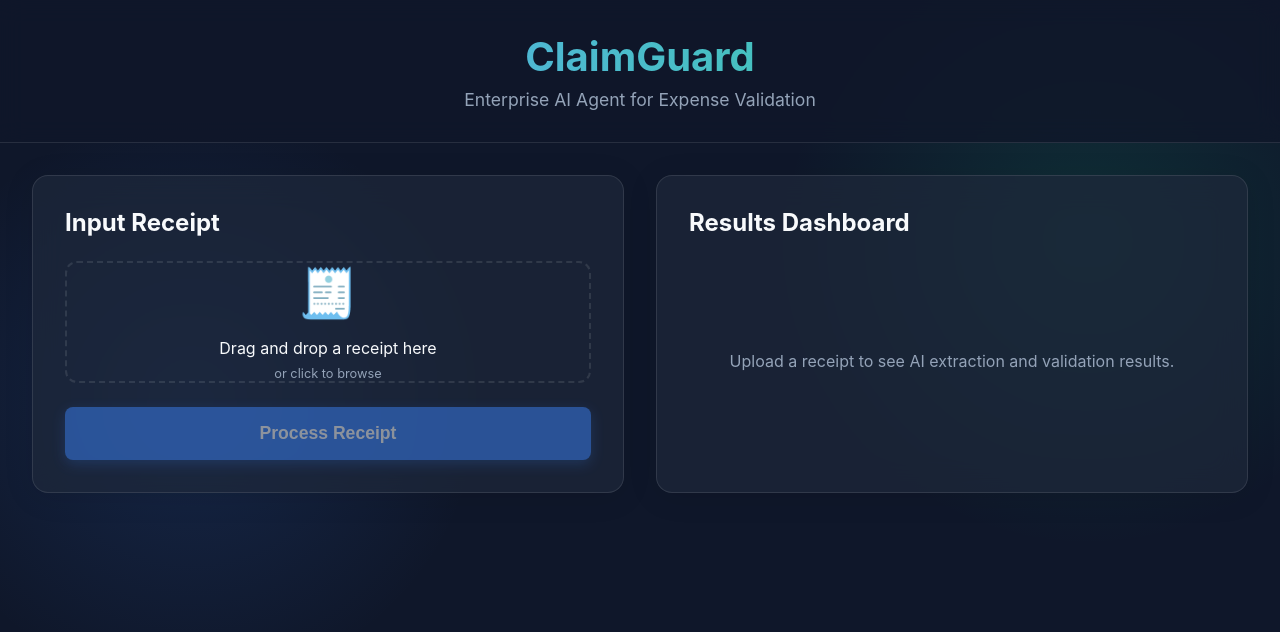
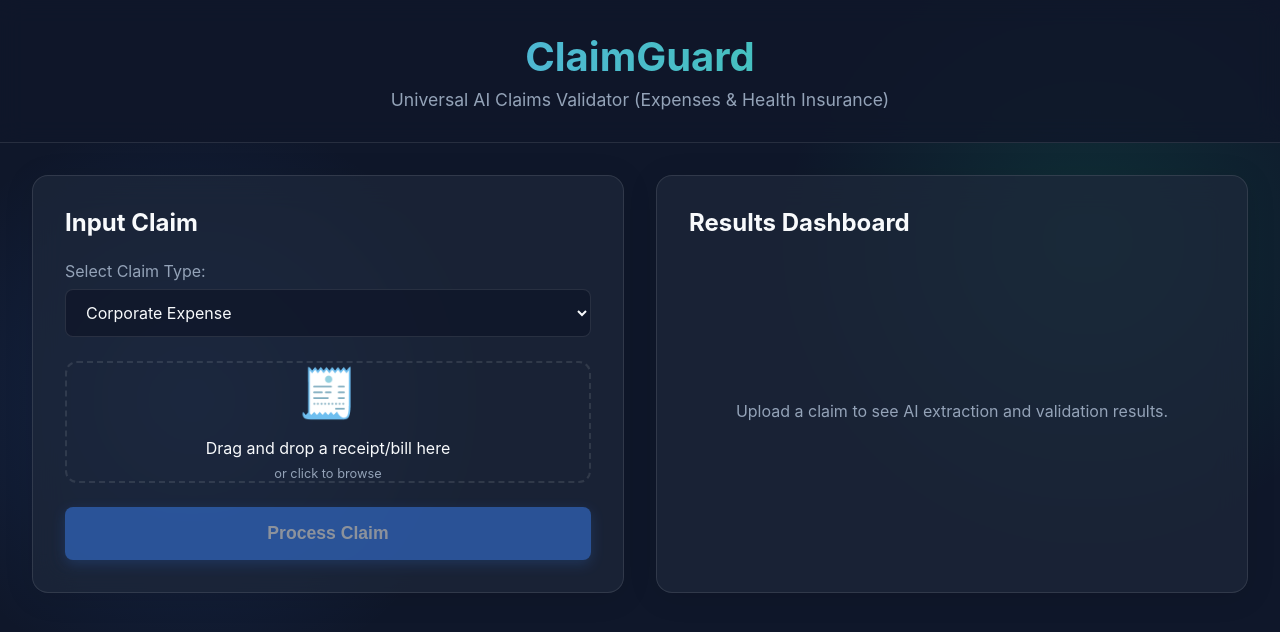
Before and after one commit to shadowlink12621/hackday-2026, a React app in the folder frontend/: page / in a window 1280 px wide. Shown: the top 632 px of the page. Built offline with nearby package versions, Linux system fonts and the light colour scheme; the HTML template or start-up script is replaced by a standard one.

Commit message:
feat: add domain select and dual mock data

```diff
--- a/frontend/src/App.jsx
+++ b/frontend/src/App.jsx
@@ -4,6 +4,7 @@ import './index.css';
 
 function App() {
   const [file, setFile] = useState(null);
+  const [domainMode, setDomainMode] = useState('expense');
   const [previewUrl, setPreviewUrl] = useState(null);
   const [loading, setLoading] = useState(false);
   const [result, setResult] = useState(null);
@@ -49,7 +50,7 @@ function App() {
     setError(null);
 
     try {
-      const data = await processDocument(file);
+      const data = await processDocument(file, domainMode);
       setResult(data);
     } catch (err) {
       setError(err.message || 'Failed to connect to the backend.');
@@ -62,15 +63,15 @@ function App() {
     if (!result || !result.perception.structured_data.items) return;
     const items = result.perception.structured_data.items;
 
-    const header = ['Description', 'Amount'];
-    const rows = items.map(item => [`"${item.description}"`, item.amount]);
+    const header = ['Description', 'Category', 'Amount'];
+    const rows = items.map(item => [`"${item.description}"`, `"${item.category || ''}"`, item.amount]);
     const csvContent = [header, ...rows].map(e => e.join(",")).join("\n");
 
     const blob = new Blob([csvContent], { type: 'text/csv;charset=utf-8;' });
     const url = URL.createObjectURL(blob);
     const link = document.createElement("a");
     link.setAttribute("href", url);
-    link.setAttribute("download", "receipt_items.csv");
+    link.setAttribute("download", "claim_items.csv");
     link.style.visibility = 'hidden';
     document.body.appendChild(link);
     link.click();
@@ -81,13 +82,25 @@ function App() {
     <>
       <header>
         <h1>ClaimGuard</h1>
-        <p>Enterprise AI Agent for Expense Validation</p>
+        <p>Universal AI Claims Validator (Expenses & Health Insurance)</p>
       </header>
 
       <main className="container">
         {/* Left Panel: Input */}
         <section className="panel">
-          <h2>Input Receipt</h2>
+          <h2>Input Claim</h2>
+
+          <div style={{ marginBottom: '1.5rem' }}>
+            <label className="data-label" style={{ display: 'block', marginBottom: '0.5rem' }}>Select Claim Type:</label>
+            <select
+              value={domainMode}
+              onChange={(e) => setDomainMode(e.target.value)}
+              className="domain-select"
+            >
+              <option value="expense">Corporate Expense</option>
+              <option value="health_insurance">Health Insurance (Medical Bill)</option>
+            </select>
+          </div>
 
           <div
             className="upload-area"
@@ -108,7 +121,7 @@ function App() {
             ) : (
               <>
                 <div className="upload-icon">🧾</div>
-                <p>Drag and drop a receipt here</p>
+                <p>Drag and drop a receipt/bill here</p>
                 <p className="data-label" style={{marginTop: '0.5rem', fontSize: '0.8rem'}}>or click to browse</p>
               </>
             )}
@@ -119,7 +132,7 @@ function App() {
             onClick={handleAnalyze}
             disabled={!file || loading}
           >
-            {loading ? <span className="loader"></span> : 'Process Receipt'}
+            {loading ? <span className="loader"></span> : 'Process Claim'}
           </button>
 
           {error && <div style={{color: 'var(--error)', marginTop: '1rem', textAlign: 'center'}}>{error}</div>}
@@ -132,7 +145,7 @@ function App() {
           <div className="results">
             {!result && !loading && (
               <div style={{display: 'flex', alignItems: 'center', justifyContent: 'center', height: '100%', color: 'var(--text-muted)'}}>
-                Upload a receipt to see AI extraction and validation results.
+                Upload a claim to see AI extraction and validation results.
               </div>
             )}
 
@@ -147,7 +160,7 @@ function App() {
               <>
                 {/* Glowing Badge for Overall Status */}
                 <div className={`status-badge ${result.verification.is_valid ? 'valid' : 'invalid'}`}>
-                  {result.verification.is_valid ? 'APPROVED' : 'FLAGGED'}
+                  {result.verification.is_valid ? 'APPROVED' : 'FLAGGED / MANUAL REVIEW'}
                 </div>
 
                 {/* Extracted Data summary */}
@@ -158,12 +171,12 @@ function App() {
                   </div>
 
                   <div className="data-row">
-                    <span className="data-label">Vendor Name</span>
-                    <span className="data-value">{result.perception.structured_data.vendor_name}</span>
+                    <span className="data-label">Provider/Vendor</span>
+                    <span className="data-value">{result.perception.structured_data.provider_name || result.perception.structured_data.vendor_name}</span>
                   </div>
                   <div className="data-row">
-                    <span className="data-label">Date Extracted</span>
-                    <span className="data-value">{result.perception.structured_data.date_extracted}</span>
+                    <span className="data-label">Patient/Employee</span>
+                    <span className="data-value">{result.perception.structured_data.patient_or_employee_name || 'N/A'}</span>
                   </div>
                   <div className="data-row">
                     <span className="data-label">Total Amount</span>
@@ -188,6 +201,7 @@ function App() {
                       <thead>
                         <tr>
                           <th>Description</th>
+                          <th>Category</th>
                           <th style={{ textAlign: 'right' }}>Amount</th>
                         </tr>
                       </thead>
@@ -195,6 +209,7 @@ function App() {
                         {result.perception.structured_data.items.map((item, idx) => (
                           <tr key={idx}>
                             <td>{item.description}</td>
+                            <td><span style={{ padding: '2px 6px', background: 'rgba(255,255,255,0.1)', borderRadius: '4px', fontSize: '0.8rem' }}>{item.category || 'misc'}</span></td>
                             <td style={{ textAlign: 'right' }}>{item.amount.toFixed(2)}</td>
                           </tr>
                         ))}
--- a/frontend/src/api.js
+++ /dev/null
@@ -1,44 +0,0 @@
-// src/api.js
-const API_URL = 'http://localhost:8000/api';
-
-export const processDocument = async (file) => {
-    try {
-        const formData = new FormData();
-        formData.append('file', file);
-
-        const response = await fetch(`${API_URL}/process`, {
-            method: 'POST',
-            body: formData,
-        });
-
-        if (!response.ok) {
-            throw new Error(`API error: ${response.statusText}`);
-        }
-
-        return await response.json();
-    } catch (err) {
-        console.warn("Backend not available, using MOCK DATA for Person B development:", err);
-
-        // Mock data to allow B1 to proceed
-        return new Promise(resolve => setTimeout(() => resolve({
-            "metadata": { "model_used": "gemini-2.5-flash-mock", "is_fallback_mock": true },
-            "perception": {
-                "structured_data": {
-                "vendor_name": "Starbucks Mock", "date_extracted": "2026-10-09", "currency": "USD",
-                "items": [
-                    {"description": "Iced Vanilla Latte", "amount": 6.50},
-                    {"description": "Butter Croissant", "amount": 3.25}
-                ],
-                "total_extracted": 9.75, "confidence_score": 0.98
-                }
-            },
-            "verification": {
-                "is_valid": true, "final_amount_inr": 814.12,
-                "results": [
-                { "rule_name": "Fraud Detection", "passed": true, "message": "Receipt hash is unique." },
-                { "rule_name": "Math Verification", "passed": true, "message": "Line items sum perfectly to 9.75." }
-                ]
-            }
-        }), 1500));
-    }
-};
--- a/frontend/src/index.css
+++ b/frontend/src/index.css
@@ -296,3 +296,22 @@ header p {
 .items-table tr:last-child td {
   border-bottom: none;
 }
+
+/* Form Styles */
+.domain-select {
+  width: 100%;
+  padding: 0.75rem 1rem;
+  background: rgba(15, 23, 42, 0.8);
+  border: 1px solid var(--border-color);
+  color: var(--text-main);
+  border-radius: 8px;
+  font-size: 1rem;
+  font-family: inherit;
+  outline: none;
+  cursor: pointer;
+  transition: border-color 0.3s ease;
+}
+
+.domain-select:focus {
+  border-color: var(--accent);
+}
```
